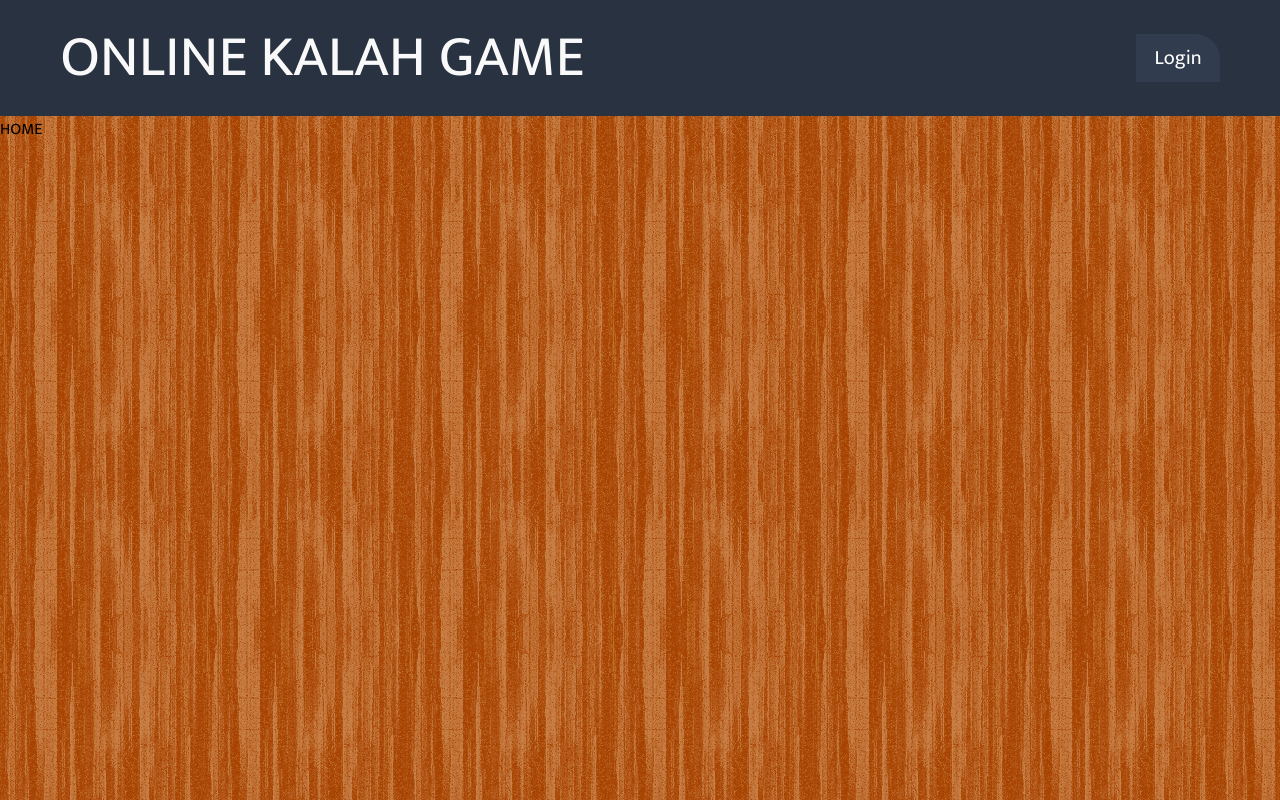
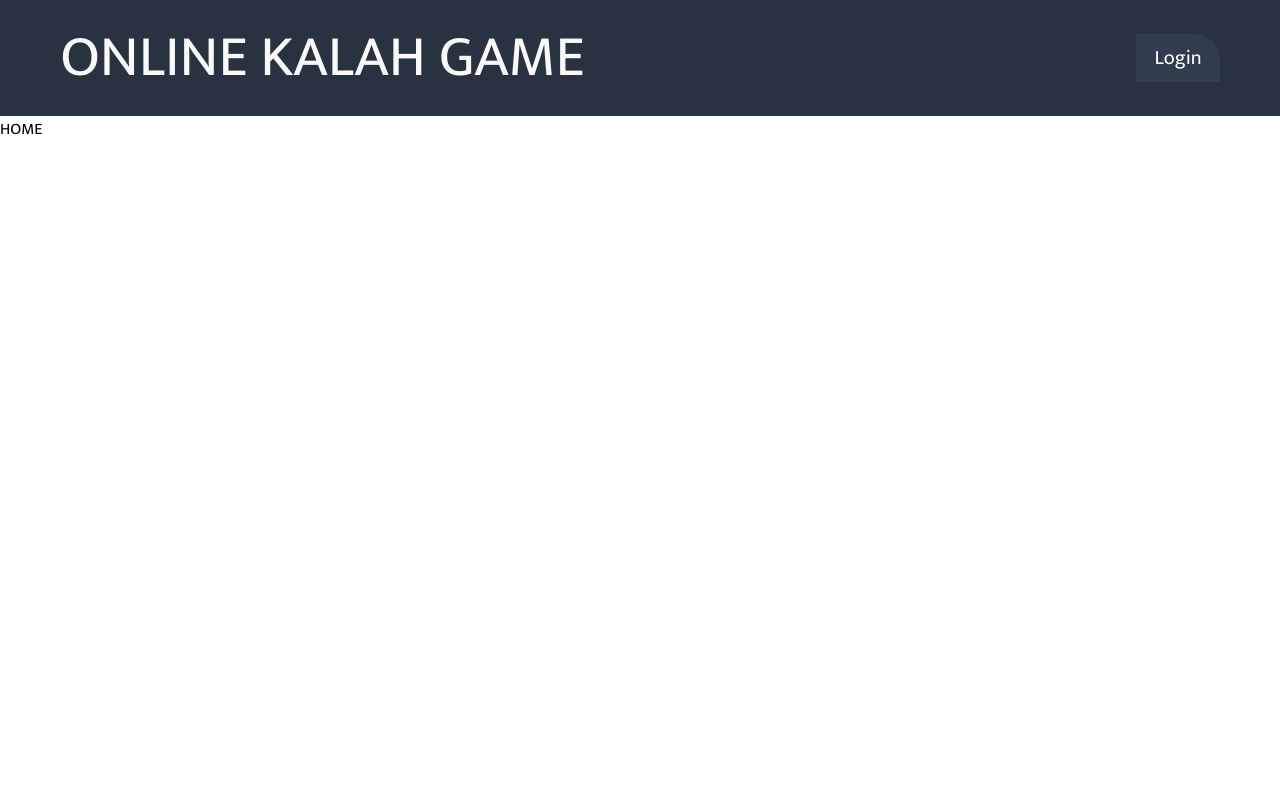
Before and after one commit to jhkcia/kalah, a React (Create React App) app in the folder kalah-ui/: page / in a window 1280 px wide. Built offline with nearby package versions, Linux system fonts and the light colour scheme.

Commit message:
remove background from body

```diff
--- a/kalah-ui/src/App.css
+++ /dev/null
@@ -1,4 +0,0 @@
-body {
-    background-color: #a64200;
-    background-image: url("wood-pattern.png");
-}
--- a/kalah-ui/src/App.tsx
+++ b/kalah-ui/src/App.tsx
@@ -1,6 +1,5 @@
 import React, { Fragment, lazy, Suspense } from 'react';
-import { BrowserRouter, Router } from 'react-router-dom';
-import './App.css';
+import { BrowserRouter } from 'react-router-dom';
 import { UserContext } from './context/UserContext';
 function App() {
 
--- a/kalah-ui/src/Board/BoardPage.tsx
+++ b/kalah-ui/src/Board/BoardPage.tsx
@@ -1,6 +1,14 @@
 import { useEffect } from "react";
 import { useParams } from "react-router-dom";
+import styled from "styled-components";
 import { Board } from "./Board";
+
+const Wrapper = styled.div`
+    background-color: #a64200;
+    background-image: url("/wood-pattern.png");
+    height: 100vh;
+    padding: 100px 10px;
+`;
 
 export function BoardPage(): JSX.Element {
 
@@ -11,8 +19,7 @@ export function BoardPage(): JSX.Element {
     }, [id]);
 
     return (
-        <>
-            Single Board Page for {id}
+        <Wrapper>
             <Board item={
                 {
                     id: 1,
@@ -26,6 +33,6 @@ export function BoardPage(): JSX.Element {
             }
                 player="Player 2"
             />
-        </>
+        </Wrapper>
     );
 }
```
Also changed, not shown: kalah-ui/public/wood-pattern.png (renamed from kalah-ui/src/wood-pattern.png).
